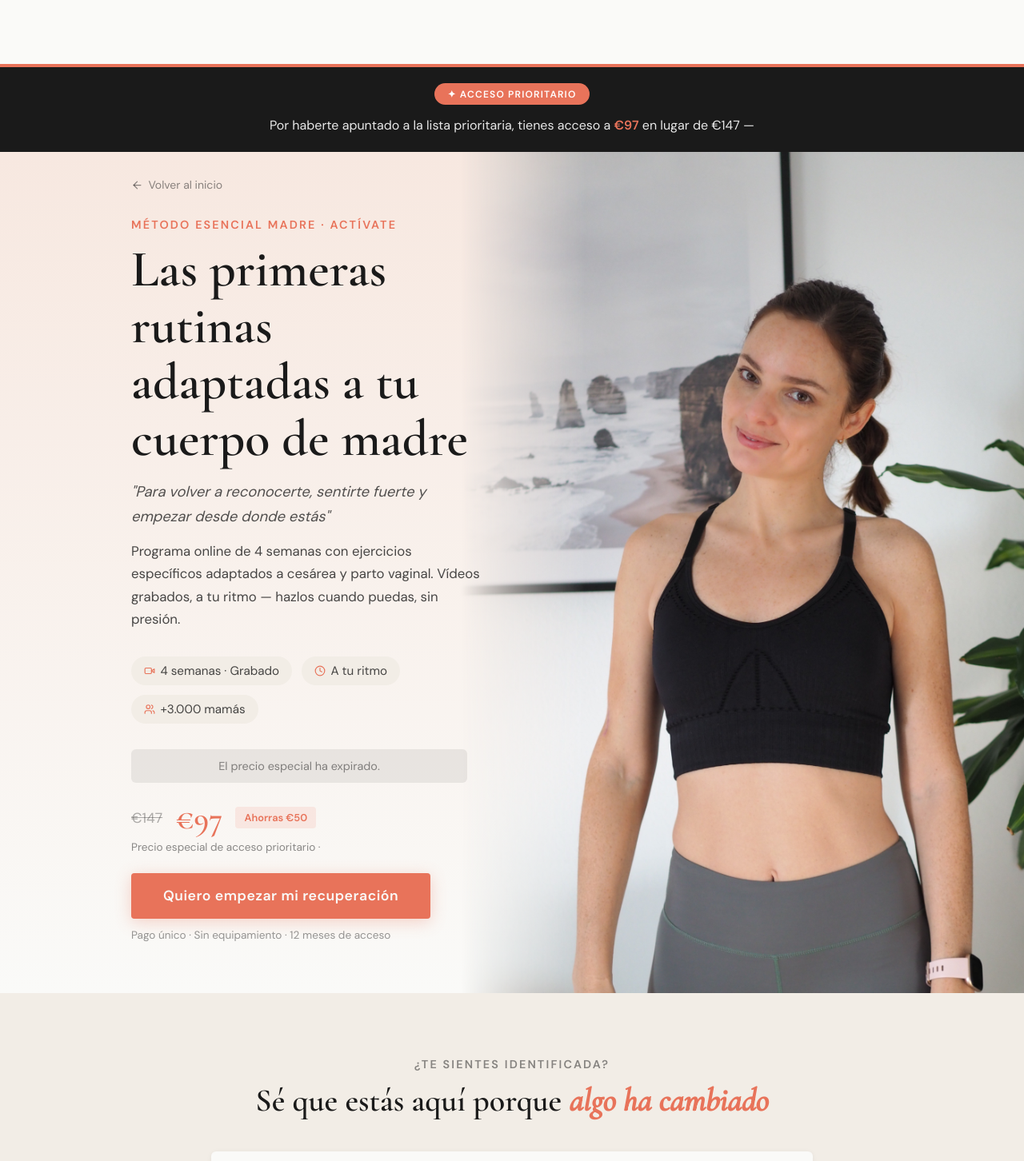
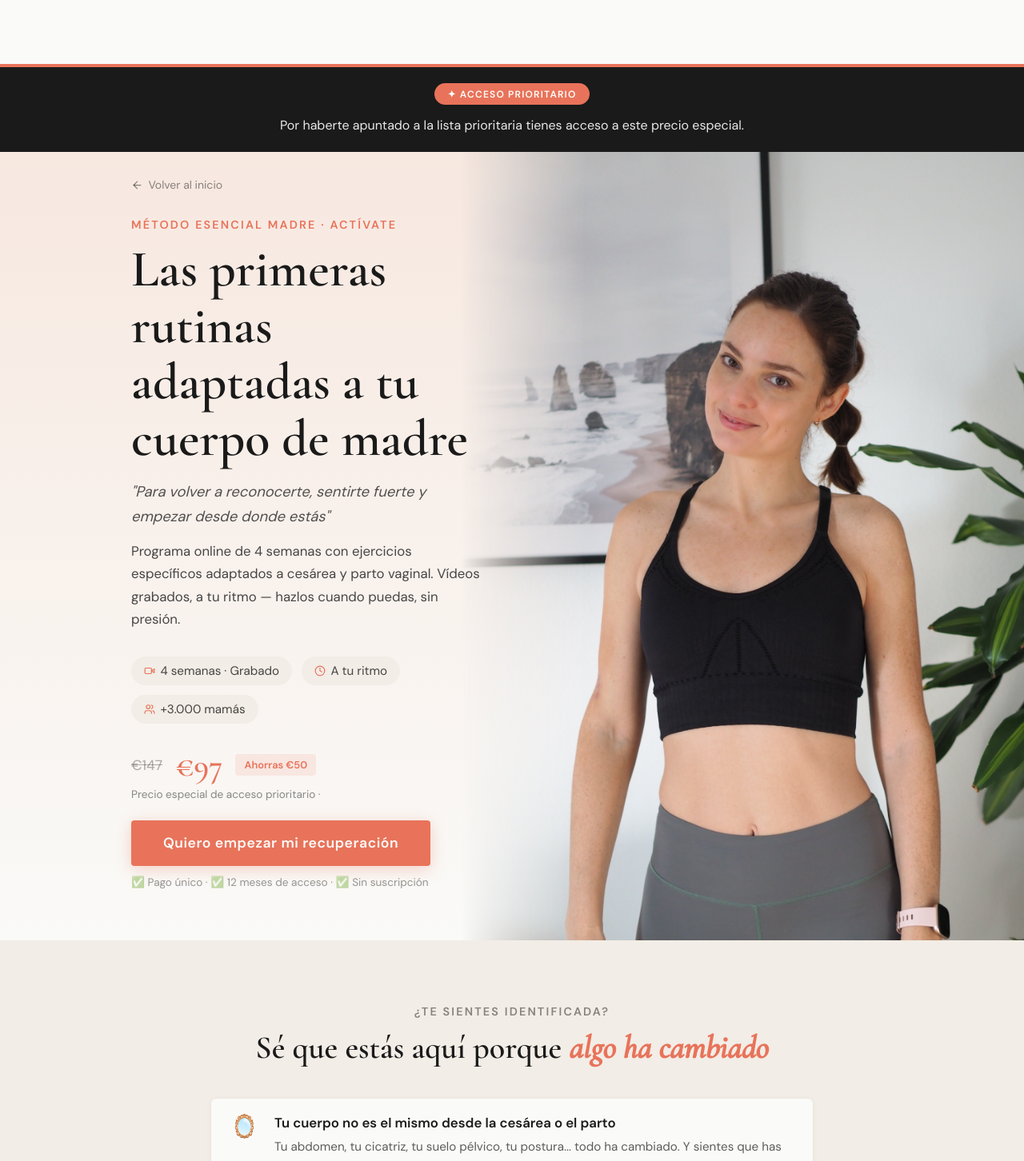
Before and after one commit to susanaaresla-lab/esencial-susana, a React (Create React App) app: page /acceso-prioritario in a window 1280 px wide. Shown: the top 1452 px of the page at 80% size. Built offline with nearby package versions, Linux system fonts and the light colour scheme.

Commit message:
acceso prioritario sin fechas sin expirado pago único

```diff
--- a/src/pages/ActivateListaEsperaPage.js
+++ b/src/pages/ActivateListaEsperaPage.js
@@ -57,11 +57,7 @@ function Countdown() {
     return () => clearInterval(timer);
   }, []);
 
-  if (!timeLeft) return (
-    <div style={{ background: 'rgba(26,26,26,0.08)', borderRadius: 6, padding: '0.75rem 1.25rem', textAlign: 'center' }}>
-      <p style={{ fontSize: '0.9rem', color: 'rgba(26,26,26,0.5)', margin: 0 }}>El precio especial ha expirado.</p>
-    </div>
-  );
+  if (!timeLeft) return null;
 
   const pad = (n) => String(n).padStart(2, '0');
 
@@ -108,7 +104,7 @@ export default function ActivateListaEsperaPage() {
             ✦ Acceso prioritario
           </div>
           <p style={{ fontSize: '1rem', color: 'rgba(255,255,255,0.9)', lineHeight: 1.7, margin: 0 }}>
-            Por haberte apuntado a la lista prioritaria, tienes acceso a <strong style={{ color: 'var(--coral)' }}>€97</strong> en lugar de €147 —
+            Por haberte apuntado a la lista prioritaria tienes acceso a este precio especial.
           </p>
         </div>
       </div>
@@ -154,7 +150,7 @@ export default function ActivateListaEsperaPage() {
               Quiero empezar mi recuperación
             </button>
             <p style={{ fontSize: '0.85rem', color: 'rgba(26,26,26,0.45)', marginTop: '0.75rem' }}>
-              Pago único · Sin equipamiento · 12 meses de acceso
+              ✅ Pago único · ✅ 12 meses de acceso · ✅ Sin suscripción
             </p>
           </div>
         </div>
@@ -421,7 +417,7 @@ export default function ActivateListaEsperaPage() {
               <ShieldCheck size={20} style={{ color: 'var(--coral)', flexShrink: 0, marginTop: 2 }} />
               <div>
                 <p style={{ fontWeight: 600, fontSize: '0.95rem', color: 'var(--coral)', marginBottom: '0.25rem' }}>Precio especial de acceso prioritario</p>
-                <p style={{ fontSize: '0.9rem', color: 'rgba(26,26,26,0.65)', lineHeight: 1.65 }}>Precio especial exclusivo para la lista prioritaria.</p>
+                <p style={{ fontSize: '0.9rem', color: 'rgba(26,26,26,0.65)', lineHeight: 1.65 }}>Este precio de €97  Después el programa vuelve a su precio habitual de €147.</p>
               </div>
             </div>
 
@@ -430,7 +426,7 @@ export default function ActivateListaEsperaPage() {
                 <span style={{ fontSize: '1.1rem', color: 'rgba(26,26,26,0.35)', textDecoration: 'line-through' }}>€147</span>
                 <div style={{ fontFamily: 'var(--serif)', fontSize: 'clamp(3rem, 8vw, 4rem)', color: 'var(--coral)', fontWeight: 600, lineHeight: 1, marginTop: '0.25rem' }}>€97</div>
                 <p style={{ fontSize: '0.9rem', color: 'rgba(26,26,26,0.45)', marginTop: '0.4rem' }}>✅ Pago único · ✅ 12 meses de acceso · ✅ Sin suscripción</p>
-                <p style={{ fontSize: '0.9rem', color: 'var(--coral)', fontWeight: 600, marginTop: '0.4rem' }}>⚡ Precio especial </p>
+                <p style={{ fontSize: '0.9rem', color: 'var(--coral)', fontWeight: 600, marginTop: '0.4rem' }}></p>
               </div>
               <button className="btn-coral" style={{ fontSize: '1.1rem', padding: '1.2rem 3rem', width: '100%', maxWidth: 420 }} onClick={goComprar}>
                 Quiero empezar mi recuperación
@@ -464,7 +460,7 @@ export default function ActivateListaEsperaPage() {
       <div className="cta-band">
         <div className="container-narrow text-center">
           <h2 style={{ fontSize: 'clamp(1.75rem, 4vw, 2.5rem)' }}>¿Lista para empezar?</h2>
-          <p style={{ fontSize: '1.15rem', marginBottom: '1.5rem', opacity: 0.9 }}></p>
+          <p style={{ fontSize: '1.15rem', marginBottom: '1.5rem', opacity: 0.9 }}>Tu precio especial de acceso prioritario </p>
           <div style={{ maxWidth: 380, margin: '0 auto 1.5rem' }}>
             <Countdown />
           </div>
@@ -474,7 +470,7 @@ export default function ActivateListaEsperaPage() {
             Quiero empezar mi recuperación
           </button>
           <p style={{ color: 'rgba(255,255,255,0.6)', fontSize: '0.85rem', marginTop: '0.75rem' }}>
-            Pago único · Sin equipamiento · 12 meses de acceso
+            ✅ Pago único · ✅ 12 meses de acceso · ✅ Sin suscripción
           </p>
         </div>
       </div>
```
